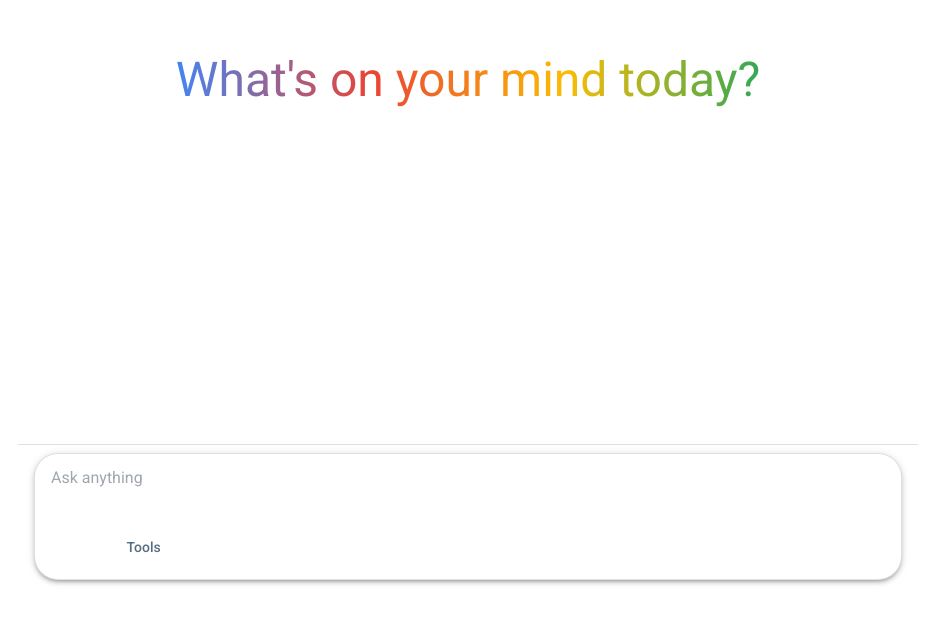
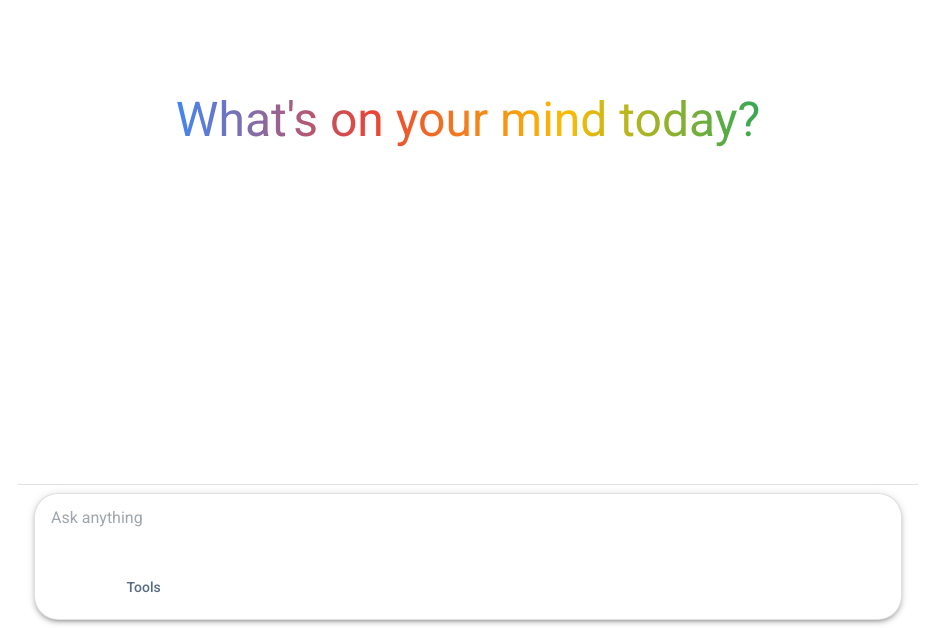
Before and after one commit to tomasanchez/verve-ui, a React (Vite) app: page / in a window 1280 px wide. Shown: the part 172-800 px from the top of the page, without its empty margins (172-1107 px from the left). Built offline with nearby package versions, Linux system fonts and the light colour scheme; some icons are missing.

Commit message:
refactor: Adjust `ChatInput.jsx` margin for better vertical alignment and consistency across screen sizes.

```diff
--- a/src/components/chat/ChatInput.jsx
+++ b/src/components/chat/ChatInput.jsx
@@ -48,7 +48,7 @@ function ChatInput({
         // Max width for content on larger screens, centered
         width: "100%",
         maxWidth: { xs: "100%", sm: "600px", md: "750px", lg: "900px" },
-        margin: "2.5rem auto",
+        margin: "0 auto",
       }}
     >
       {/* This is the main rounded input container itself */}
```
